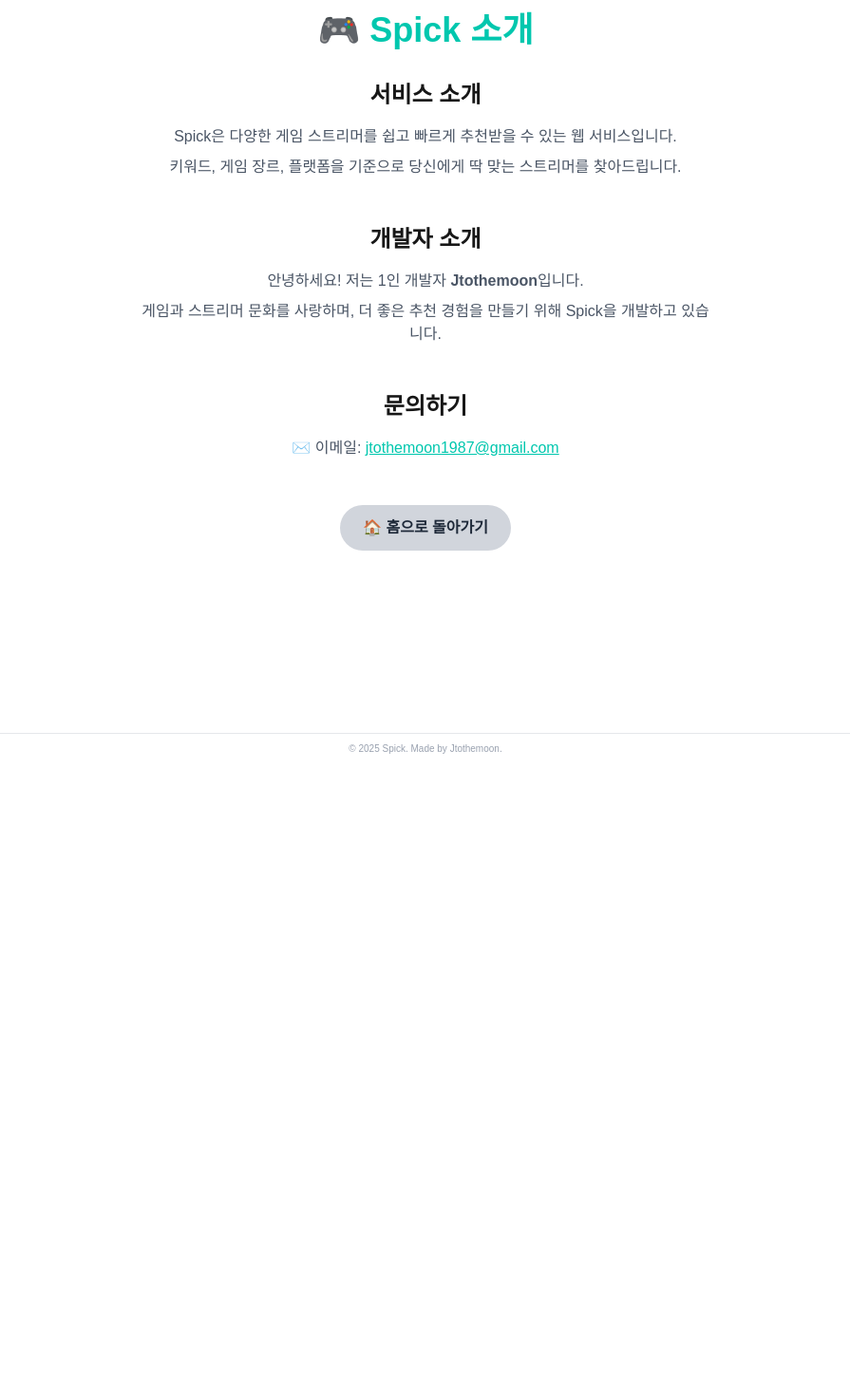
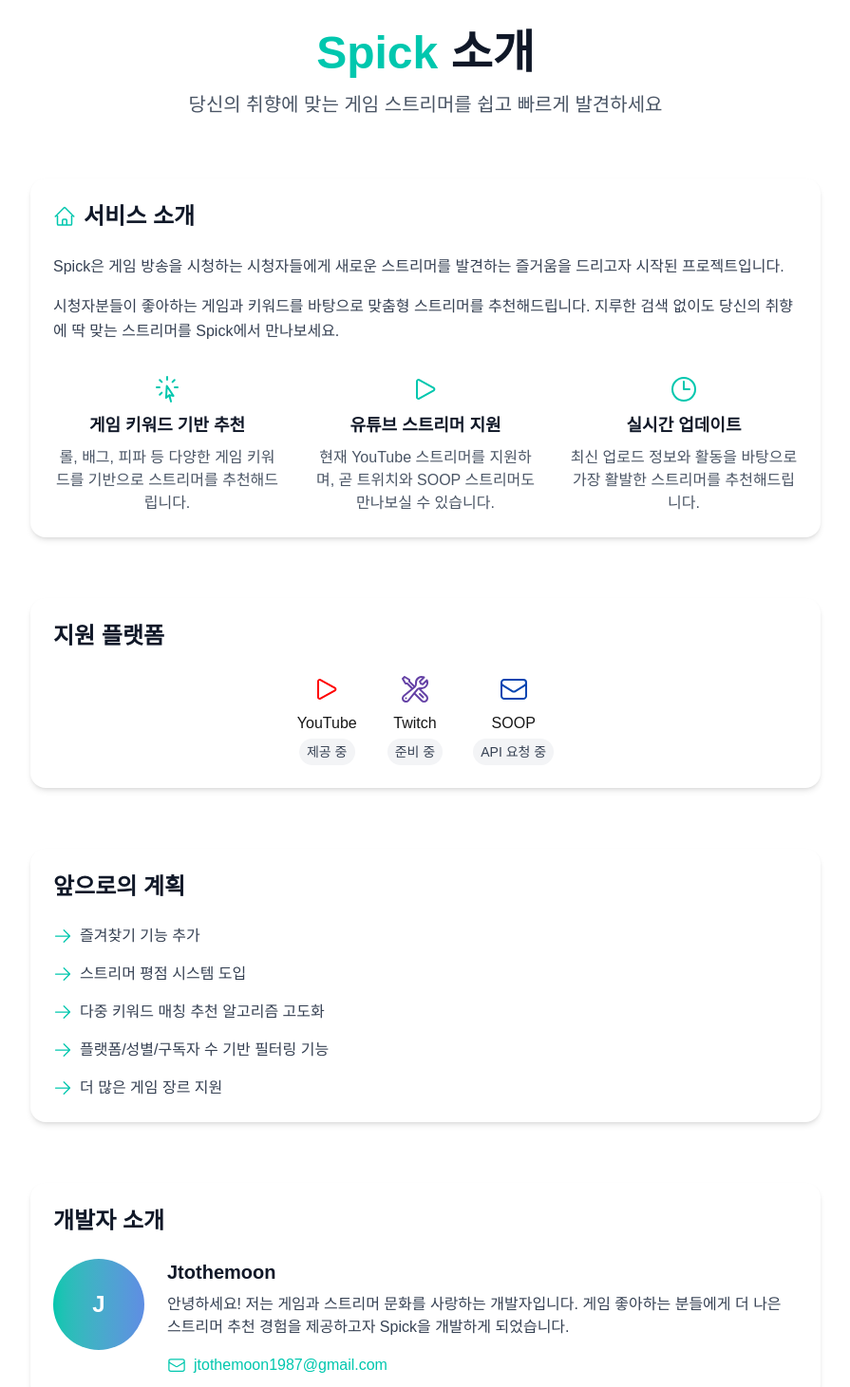
Before and after one commit to jtothemoon/streamer-recommender, a Next.js app: page /about in a window 1280 px wide. Shown: the part 120-1581 px from the top of the page at 95% size, without its empty margins (192-1087 px from the left). Before the commit the page ends 924 px from the top, so only its background shows below. Built offline with nearby package versions, Linux system fonts and the light colour scheme; a web font is replaced by a local one.

Commit message:
네이버 서치어드바이저 추가 및 배너 등록, 어바웃 페이지 개선선

```diff
--- a/src/app/about/page.tsx
+++ b/src/app/about/page.tsx
@@ -1,50 +1,150 @@
-// src/app/about/page.tsx
 import Link from "next/link";
+import {
+  HomeIcon,
+  EnvelopeIcon,
+  ArrowRightIcon,
+  ClockIcon,
+  CursorArrowRaysIcon,
+  PlayIcon,
+  WrenchScrewdriverIcon,
+} from "@heroicons/react/24/outline";
+import { Metadata } from "next";
+
+export const metadata: Metadata = {
+  title: "Spick - 게임 스트리머 추천 서비스 소개 | 당신에게 맞는 스트리머 찾기",
+  description: "Spick은 게임 취향에 맞는 유튜브, 트위치 등의 스트리머를 쉽고 빠르게 추천해주는 플랫폼입니다. 다양한 게임 장르와 키워드로 나에게 맞는 스트리머를 발견해보세요.",
+};
 
 export default function AboutPage() {
+  const features = [
+    {
+      icon: <CursorArrowRaysIcon className="w-8 h-8 text-[#00C7AE] mb-2" />,
+      title: "게임 키워드 기반 추천",
+      description: "롤, 배그, 피파 등 다양한 게임 키워드를 기반으로 스트리머를 추천해드립니다."
+    },
+    {
+      icon: <PlayIcon className="w-8 h-8 text-[#00C7AE] mb-2" />,
+      title: "유튜브 스트리머 지원",
+      description: "현재 YouTube 스트리머를 지원하며, 곧 트위치와 SOOP 스트리머도 만나보실 수 있습니다."
+    },
+    {
+      icon: <ClockIcon className="w-8 h-8 text-[#00C7AE] mb-2" />,
+      title: "실시간 업데이트",
+      description: "최신 업로드 정보와 활동을 바탕으로 가장 활발한 스트리머를 추천해드립니다."
+    }
+  ];
+
+  const platforms = [
+    { icon: <PlayIcon className="w-8 h-8 text-[#FF0000]" />, name: "YouTube", color: "text-[#FF0000]", status: "제공 중" },
+    { icon: <WrenchScrewdriverIcon className="w-8 h-8 text-[#6441a5]" />, name: "Twitch", color: "text-[#9146FF]", status: "준비 중" },
+    { icon: <EnvelopeIcon className="w-8 h-8 text-[#0545b1]" />, name: "SOOP", color: "text-[#1269FF]", status: "API 요청 중" }
+  ];
+
   return (
-    <section className="max-w-2xl mx-auto p-8 text-center">
-      <h1 className="text-4xl font-bold mb-8 text-[#00C7AE]">🎮 Spick 소개</h1>
+    <div className="py-12 px-4 sm:px-6 lg:px-8 max-w-4xl mx-auto">
+      {/* 헤더 섹션 */}
+      <div className="text-center mb-16">
+        <h1 className="text-4xl sm:text-5xl font-extrabold text-gray-900 dark:text-white mb-4">
+          <span className="text-[#00C7AE]">Spick</span> 소개
+        </h1>
+        <p className="text-xl text-gray-600 dark:text-gray-400 max-w-3xl mx-auto">
+          당신의 취향에 맞는 게임 스트리머를 쉽고 빠르게 발견하세요
+        </p>
+      </div>
 
-      {/* 서비스 소개 */}
-      <section className="mb-12">
-        <h2 className="text-2xl font-semibold mb-4">서비스 소개</h2>
-        <p className="text-gray-600 mb-2">
-          Spick은 다양한 게임 스트리머를 쉽고 빠르게 추천받을 수 있는 웹 서비스입니다.
-        </p>
-        <p className="text-gray-600">
-          키워드, 게임 장르, 플랫폼을 기준으로 당신에게 딱 맞는 스트리머를 찾아드립니다.
-        </p>
+      {/* 서비스 소개 카드 */}
+      <section className="mb-16 bg-white dark:bg-gray-800 rounded-2xl p-6 shadow-md">
+        <h2 className="text-2xl font-bold text-gray-900 dark:text-white mb-6 flex items-center">
+          <HomeIcon className="w-6 h-6 mr-2 text-[#00C7AE]" /> 서비스 소개
+        </h2>
+
+        <div className="mb-6">
+          <p className="text-gray-700 dark:text-gray-300 mb-4 leading-relaxed">
+            Spick은 게임 방송을 시청하는 시청자들에게 새로운 스트리머를 발견하는 즐거움을 드리고자 시작된 프로젝트입니다.
+          </p>
+          <p className="text-gray-700 dark:text-gray-300 leading-relaxed">
+            시청자분들이 좋아하는 게임과 키워드를 바탕으로 맞춤형 스트리머를 추천해드립니다. 지루한 검색 없이도 당신의 취향에 딱 맞는 스트리머를 Spick에서 만나보세요.
+          </p>
+        </div>
+
+        {/* 특징 */}
+        <div className="grid md:grid-cols-3 gap-8 mt-8">
+          {features.map((feature, index) => (
+            <div key={index} className="flex flex-col items-center text-center">
+              {feature.icon}
+              <h3 className="font-bold text-lg text-gray-900 dark:text-white mb-2">{feature.title}</h3>
+              <p className="text-gray-600 dark:text-gray-400">{feature.description}</p>
+            </div>
+          ))}
+        </div>
+      </section>
+
+      {/* 지원 플랫폼 */}
+      <section className="mb-16 bg-white dark:bg-gray-800 rounded-2xl p-6 shadow-md">
+        <h2 className="text-2xl font-bold text-gray-900 dark:text-white mb-6">지원 플랫폼</h2>
+        <div className="flex flex-wrap justify-center gap-8">
+          {platforms.map((platform, index) => (
+            <div key={index} className="flex flex-col items-center">
+              <div className={`${platform.color} mb-2`}>{platform.icon}</div>
+              <span className="font-medium">{platform.name}</span>
+              <span className="text-sm mt-1 px-2 py-1 rounded-full bg-gray-100 dark:bg-gray-700 text-gray-700 dark:text-gray-300">
+                {platform.status}
+              </span>
+            </div>
+          ))}
+        </div>
+      </section>
+
+      {/* 로드맵 */}
+      <section className="mb-16 bg-white dark:bg-gray-800 rounded-2xl p-6 shadow-md">
+        <h2 className="text-2xl font-bold text-gray-900 dark:text-white mb-6">앞으로의 계획</h2>
+        <ul className="space-y-4">
+          {[
+            "즐겨찾기 기능 추가",
+            "스트리머 평점 시스템 도입",
+            "다중 키워드 매칭 추천 알고리즘 고도화",
+            "플랫폼/성별/구독자 수 기반 필터링 기능",
+            "더 많은 게임 장르 지원"
+          ].map((item, index) => (
+            <li key={index} className="flex items-center text-gray-700 dark:text-gray-300">
+              <ArrowRightIcon className="w-5 h-5 text-[#00C7AE] flex-shrink-0 mr-2" />
+              <span>{item}</span>
+            </li>
+          ))}
+        </ul>
       </section>
 
       {/* 개발자 소개 */}
-      <section className="mb-12">
-        <h2 className="text-2xl font-semibold mb-4">개발자 소개</h2>
-        <p className="text-gray-600 mb-2">
-          안녕하세요! 저는 1인 개발자 <span className="font-bold">Jtothemoon</span>입니다.
-        </p>
-        <p className="text-gray-600">
-          게임과 스트리머 문화를 사랑하며, 더 좋은 추천 경험을 만들기 위해 Spick을 개발하고 있습니다.
-        </p>
-      </section>
-
-      {/* 문의하기 */}
-      <section className="mb-12">
-        <h2 className="text-2xl font-semibold mb-4">문의하기</h2>
-        <p className="text-gray-600">
-          ✉️ 이메일: <span className="underline text-[#00C7AE]">jtothemoon1987@gmail.com</span>
-        </p>
+      <section className="mb-16 bg-white dark:bg-gray-800 rounded-2xl p-6 shadow-md">
+        <h2 className="text-2xl font-bold text-gray-900 dark:text-white mb-6">개발자 소개</h2>
+        <div className="flex flex-col md:flex-row items-center md:items-start gap-6">
+          <div className="w-24 h-24 bg-gradient-to-r from-[#00C7AE] to-[#5f8de3] rounded-full flex items-center justify-center text-white text-2xl font-bold">
+            J
+          </div>
+          <div className="flex-1">
+            <h3 className="text-xl font-bold mb-2 text-gray-900 dark:text-white">Jtothemoon</h3>
+            <p className="text-gray-700 dark:text-gray-300 mb-4">
+              안녕하세요! 저는 게임과 스트리머 문화를 사랑하는 개발자입니다. 게임 좋아하는 분들에게 더 나은 스트리머 추천 경험을 제공하고자 Spick을 개발하게 되었습니다.
+            </p>
+            <div className="flex items-center">
+              <EnvelopeIcon className="w-5 h-5 text-[#00C7AE] mr-2" />
+              <a href="mailto:jtothemoon1987@gmail.com" className="text-[#00C7AE] hover:underline">
+                jtothemoon1987@gmail.com
+              </a>
+            </div>
+          </div>
+        </div>
       </section>
 
       {/* 홈으로 돌아가기 */}
-      <div className="mt-8">
+      <div className="text-center">
         <Link
           href="/"
-          className="inline-block px-6 py-3 bg-gray-300 text-gray-800 rounded-full hover:bg-gray-400 transition-colors font-bold"
+          className="inline-block px-8 py-3 bg-[#00C7AE] text-white rounded-full hover:bg-[#00b09b] transition-colors font-bold shadow-md"
         >
           🏠 홈으로 돌아가기
         </Link>
       </div>
-    </section>
+    </div>
   );
 }
--- a/src/app/layout.tsx
+++ b/src/app/layout.tsx
@@ -46,6 +46,7 @@
           rel="stylesheet"
         />
         <link rel="icon" href="/favicon.ico" sizes="any" />
+        <meta name="naver-site-verification" content="df38bd2f56d79d920740289ef8e966c6270711cf" />
       </head>
       <body className="flex flex-col min-h-screen font-sans text-[#111111] dark:text-gray-200 bg-white dark:bg-[#111111]">
         <Header />
--- a/src/components/BetaBanner.tsx
+++ /dev/null
@@ -1,12 +0,0 @@
-import React from 'react';
-
-const BetaBanner = () => {
-  return (
-    <div className="bg-blue-500 dark:bg-blue-600 text-white text-center py-2 px-4 text-sm">
-      <span className="font-medium">🚀 베타 서비스 진행 중</span>
-      <span className="hidden sm:inline"> - 현재 스트리머 데이터를 수집하고 있습니다. 더 많은 추천이 곧 추가될 예정입니다.</span>
-    </div>
-  );
-};
-
-export default BetaBanner;
--- a/src/components/Header.tsx
+++ b/src/components/Header.tsx
@@ -2,7 +2,6 @@
 
 import { useRouter } from "next/navigation";
 import Link from "next/link";
-import BetaBanner from "./BetaBanner";
 
 export default function Header() {
   const router = useRouter();
@@ -13,10 +12,18 @@
     location.replace("/"); // 강제 리로드로 쿼리스트링 제거
   };
 
+  // 베타 배너 높이: 32px (py-1 = 8px * 2 + text size + padding)
+  // 헤더 높이: 72px (p-4 = 16px * 2 + content height)
   return (
-    <>
-      <BetaBanner />
-      <header className="w-full p-4 flex justify-between items-center fixed top-[32px] bg-white dark:bg-[#111111] z-50 shadow-sm">
+    <div className="fixed top-0 left-0 right-0 z-50">
+      {/* 베타 배너: 32px 높이 */}
+      <div className="w-full bg-[#00C7AE] text-white py-1 px-4 text-center text-sm">
+        🚀 베타 서비스 진행 중
+        <span className="hidden md:inline"> - 현재 스트리머 데이터를 수집하고 있습니다. 더 많은 추천이 곧 추가될 예정입니다.</span>
+      </div>
+
+      {/* 헤더: 72px 높이 */}
+      <header className="w-full p-4 flex justify-between items-center bg-white dark:bg-[#111111] shadow-sm">
         <Link
           href="/"
           onClick={handleLogoClick}
@@ -30,6 +37,6 @@
           </Link>
         </nav>
       </header>
-    </>
+    </div>
   );
 }
--- a/src/components/PageWrapper.tsx
+++ b/src/components/PageWrapper.tsx
@@ -1,13 +1,10 @@
 "use client";
 
-import { usePathname } from "next/navigation";
-
 export default function PageWrapper({ children }: { children: React.ReactNode }) {
-  const pathname = usePathname();
-  const isLandingPage = pathname === "/";
 
   return (
-    <div className={isLandingPage ? "pt-0" : "pt-16"}>
+    // 베타 배너(32px) + 헤더(72px)의 총 높이만큼 패딩 적용
+    <div className="pt-[104px]">
       {children}
     </div>
   );
```
